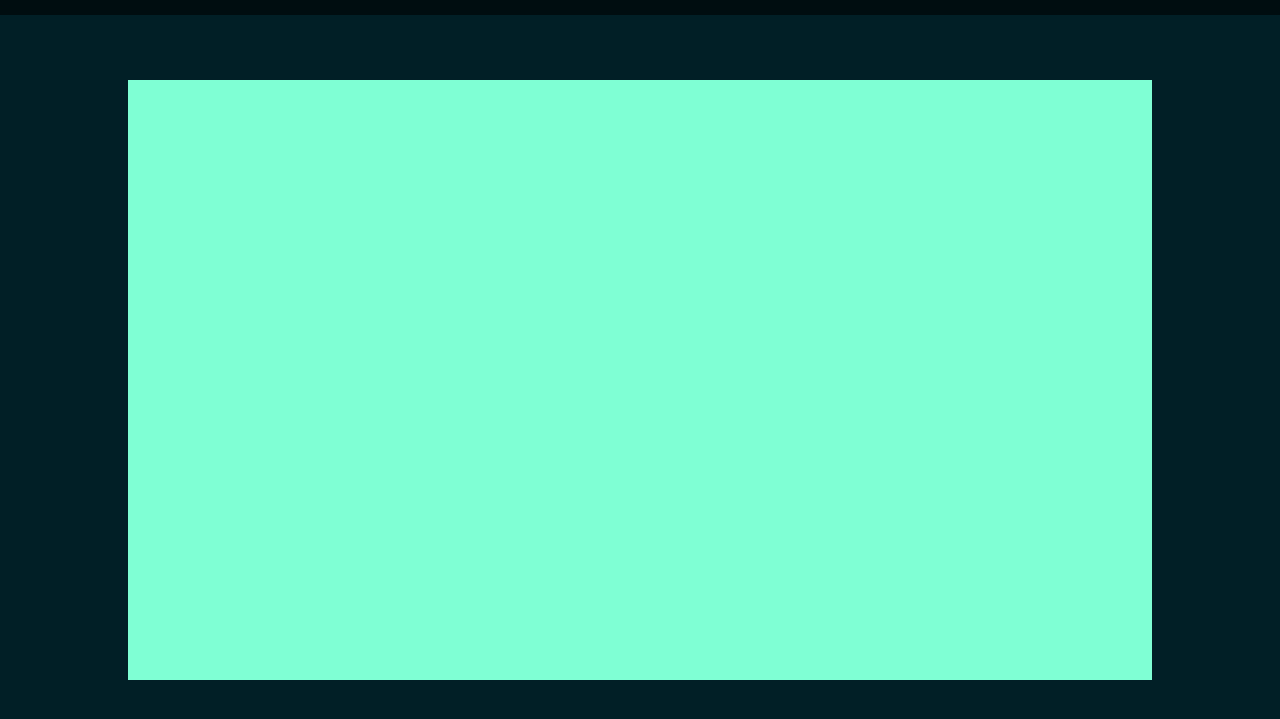
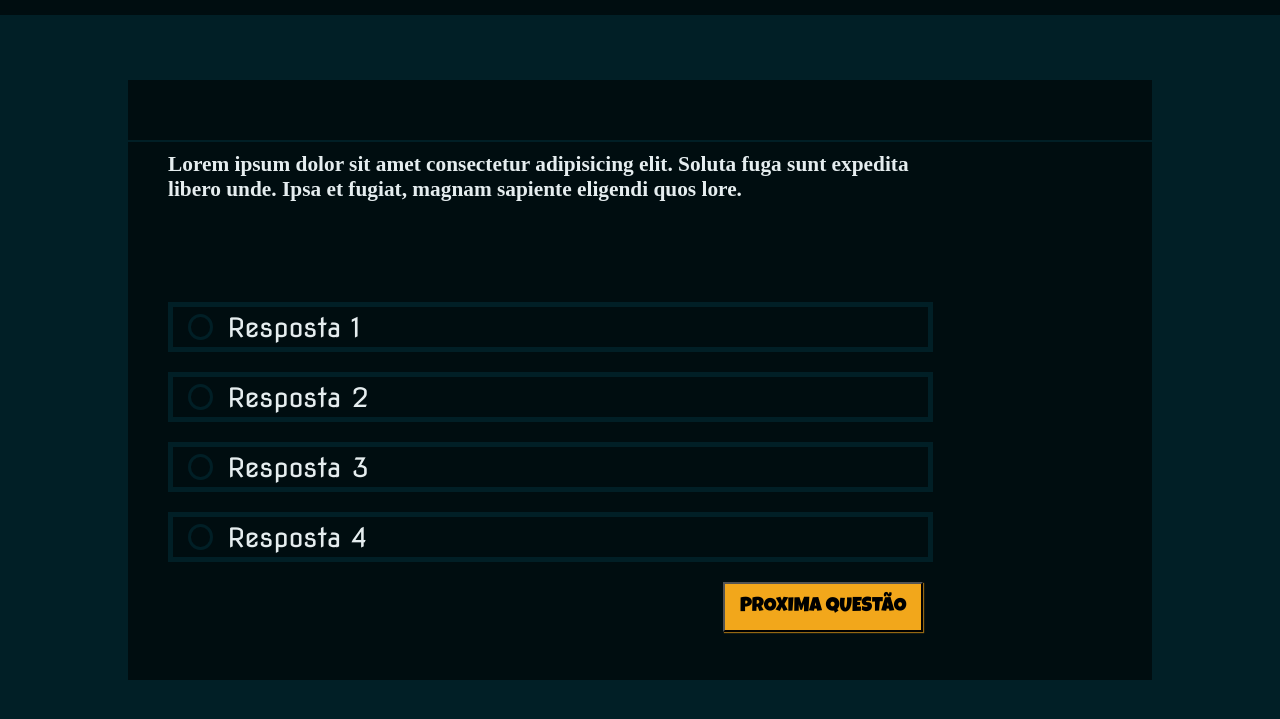
Before and after one commit to monocorobu/QUIZ, a plain HTML site: page pagina-principal.html in a window 1280 px wide. Shown: the part 55-774 px from the top of the page. Drawn offline with Linux system fonts and the light colour scheme; a web font is replaced by a local one.

Commit message:
terminado o front-end

```diff
--- a/css/cabecalho.css
+++ b/css/cabecalho.css
@@ -21,6 +21,11 @@
 @font-face {
     font-family: lobster;
     src: url(../fonts/Lobster-Regular.ttf );
+}
+
+@font-face {
+    font-family: shippor;
+    src: url(../fonts/ShipporiAntique-Regular.ttf );
 }
 
 header {
--- a/css/page-principal.css
+++ b/css/page-principal.css
@@ -1,11 +1,112 @@
+.no-select {
+    -webkit-user-select: none;
+    -moz-user-select: none;
+    -ms-user-select: none;
+    user-select: none;
+}
+
 body {
     margin: 0;
     padding: 0;
 }
 
 .janela-flutuante {
+    position: absolute;
+    width: 80%;
+    max-width: 1600px;
+    height: 600px;
+    background-color: #000D10;
+}
+
+.header__Quiz {
+    position: relative;
+    border-bottom: 2px solid #011F26;
+    height: 10%;
+}
+
+.main__Quiz {
+    position: relative;
     display: grid;
-    width: 80%;
-    height: 600px;
-    background-color: aquamarine;
+    grid-template-columns: 80% 20%;
+    height: 90%;
+    margin: 10px 40px 0px 40px;
 }
+
+.container__1 {
+    height: calc(100% - 10px);
+    grid-column-start: 1;
+    grid-column-end: 2;
+}
+
+.container__1 h1 {
+    font-size: 16pt;
+    color: var(--white);
+    font-family: shippor;
+    width: 100%;
+    height: 130px;
+    margin: 0;
+}
+
+.respostas ul {
+    list-style: none;
+    padding: 0;
+}
+
+.respostas li {
+    display: flex;
+    justify-content: left;
+    align-items: center;
+    width: 100%;
+    margin: 20px;
+    margin-left: 0;
+    border: 5px solid #011F26;
+    height: 40px;
+}
+
+.respostas li:hover {
+    border: 5px solid #047b96;
+}
+
+.respostas li input {
+    all: unset;
+    width: 20px;
+    height: 20px;
+    margin: 15px;
+    background-color: transparent;
+    border: 3px solid #011F26;
+    border-radius: 100%;
+}
+
+.respostas li input:checked {
+    background-color: green;
+}
+
+.respostas label {
+    cursor: pointer;
+    width: 100%;
+    color: var(--white);
+    font-family: novaflat;
+    font-size: 20pt;
+    padding: 11px 0px 11px 0px;
+}
+
+.next__buton input {
+    background-color: var(--yellow);
+    width: 200px;
+    height: 50px;
+    font-family: fontequiz;
+    font-size: 15pt;
+    cursor: pointer;
+    box-shadow: 1px 1px 1px #946713;
+}
+
+.next__buton input:active {
+    background-color: #ebbe6c;
+    box-shadow: -1px -1px 1px #946713;
+}
+
+.rodape_container__1 {
+    display: flex;
+    justify-content: space-between;
+    width: 100%;
+}
--- a/pagina-principal.html
+++ b/pagina-principal.html
@@ -10,7 +10,7 @@
     <title>QUIZ</title>
 </head>
 
-<body>
+<body class="no-select">
 
     <body>
         <section class="quiz-iniciopage">
@@ -21,7 +21,38 @@
         <section class="conteudo">
             <main>
                 <section class="janela-flutuante">
+                    <div class="header__Quiz">
 
+                    </div>
+                    <div class="main__Quiz">
+                        <div class="container__1">
+                            <h1>Lorem ipsum dolor sit amet consectetur adipisicing elit. Soluta fuga sunt expedita libero unde. Ipsa et fugiat, magnam sapiente eligendi quos lore.</h1>
+                            <div class="respostas">
+                                <ul>
+                                    <li>
+                                        <input type="checkbox" name="check1" id="check1" class="check">
+                                        <label for="check1">Resposta 1</label>
+                                    </li>
+                                    <li>
+                                        <input type="checkbox" name="check2" id="check2" class="check">
+                                        <label for="check2">Resposta 2</label>
+                                    </li>
+                                    <li>
+                                        <input type="checkbox" name="check3" id="check3" class="check">
+                                        <label for="check3">Resposta 3</label>
+                                    </li>
+                                    <li>
+                                        <input type="checkbox" name="check4" id="check4" class="check">
+                                        <label for="check4">Resposta 4</label>
+                                    </li>
+                                </ul>
+                                <div class="rodape_container__1">
+                                    <div class="tempo"></div>
+                                    <div class="next__buton"><input type="button" value="PROXIMA QUESTÃO"></div>
+                                </div>
+                            </div>
+                        </div>
+                    </div>
                 </section>
             </main>
         </section>
```
Also changed, not shown: 1 other file.
